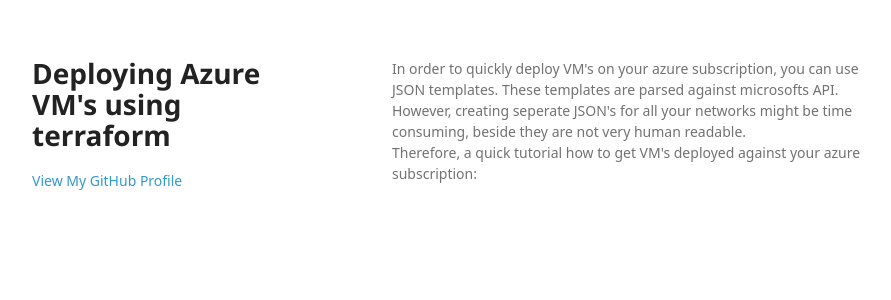
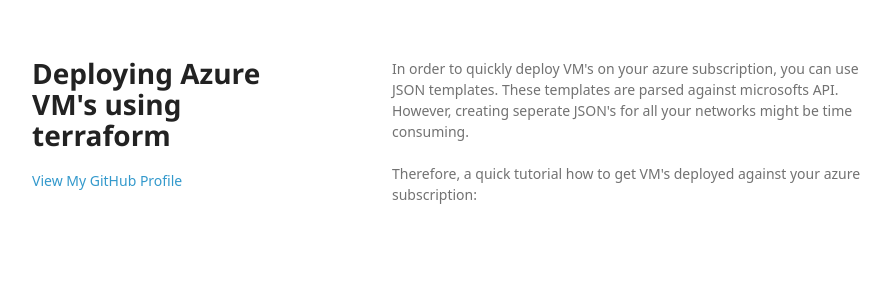
Before and after one commit to arjenwilly/arjenwilly.github.io, a Jekyll site: the page terraform.html, which Jekyll copies as it is, in a window 1280 px wide. Shown: the top 300 px of the page, without its empty margins (178-1069 px from the left). Built offline with Jekyll 4.4.1, drawn with Linux system fonts in a browser that asks for light colours; some web fonts are replaced.

Commit message:
Update terraform.html

```diff
--- a/terraform.html
+++ b/terraform.html
@@ -24,8 +24,8 @@
       </header>
       <section>
         <p>In order to quickly deploy VM's on your azure subscription, you can use JSON templates. These templates are parsed against microsofts API.
-        However, creating seperate JSON's for all your networks might be time consuming, beside they are not very human readable.
-        <br>
+        However, creating seperate JSON's for all your networks might be time consuming.
+        <br><br>
         Therefore, a quick tutorial how to get VM's deployed against your azure subscription:
 
 
```
